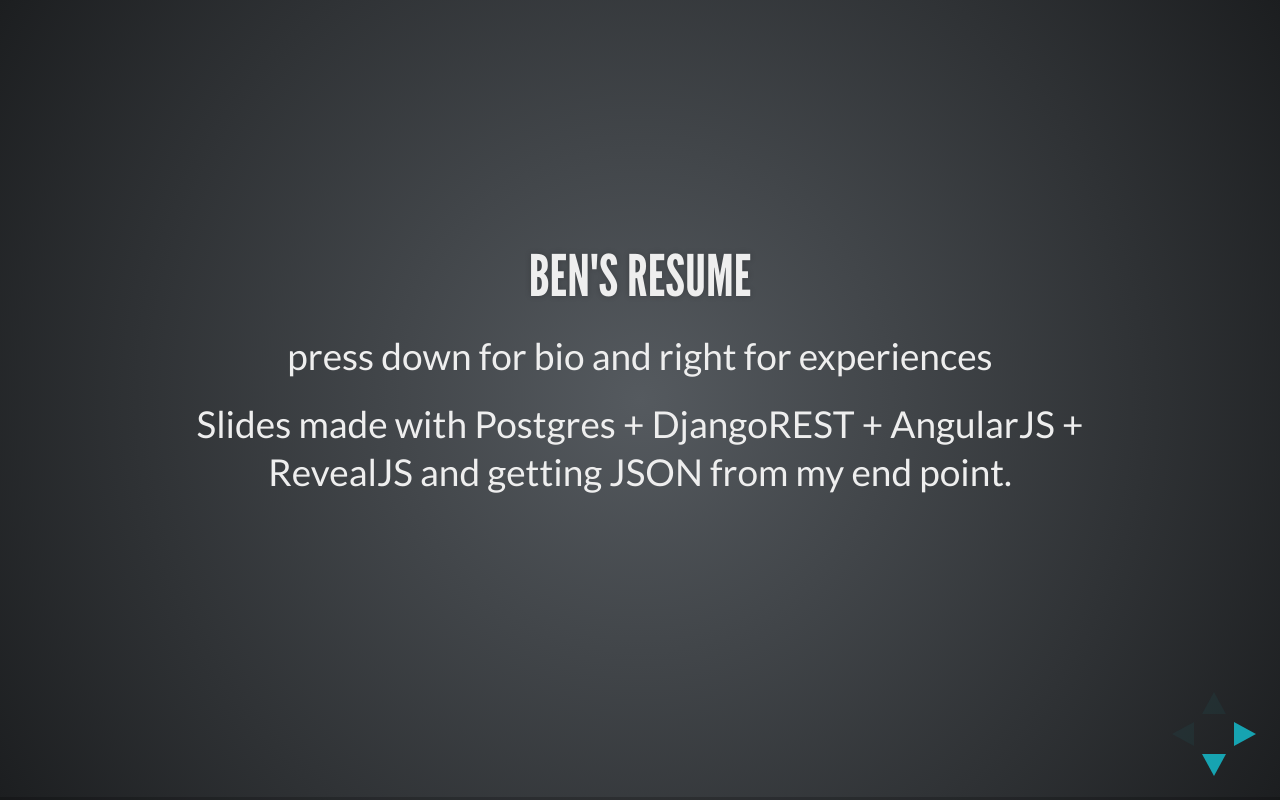
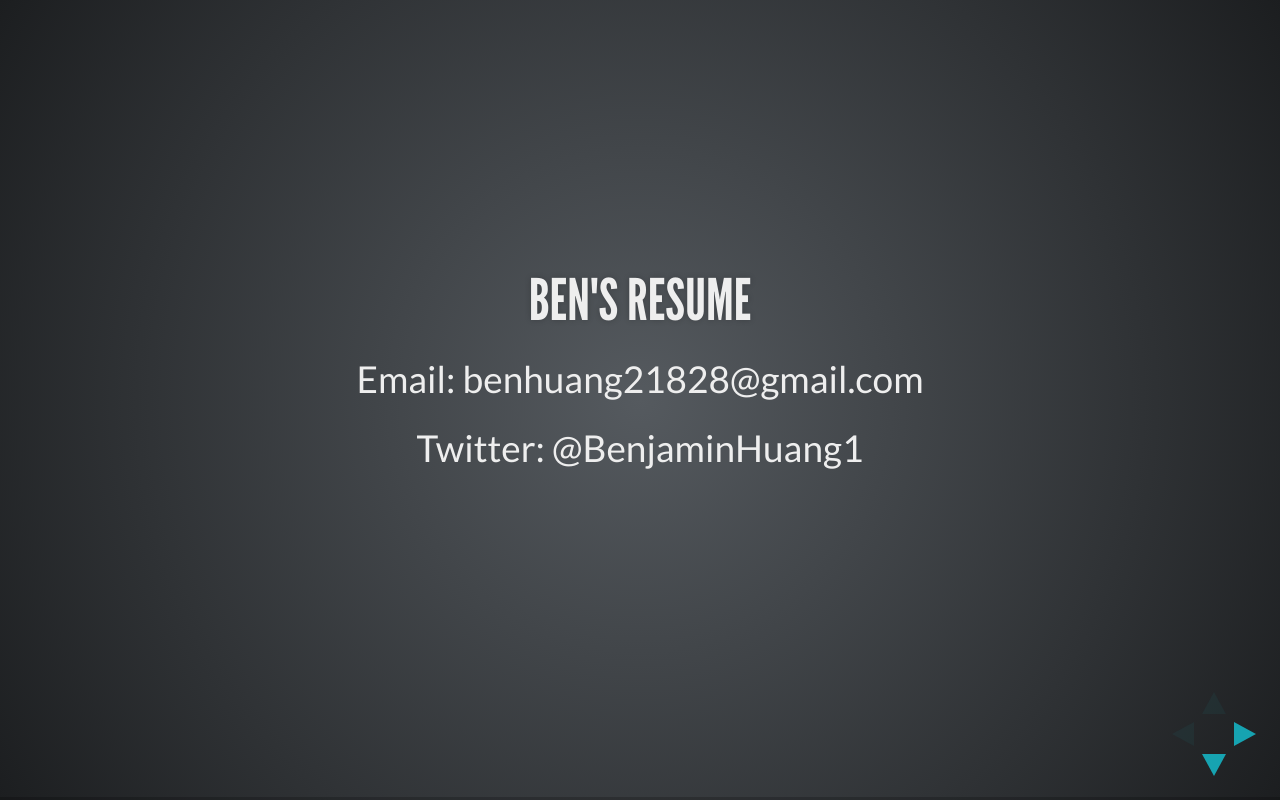
Before and after one commit to benhuang21828/benhuang21828.github.io, a website: page index.html in a window 1280 px wide. Drawn offline with nearby package versions, Linux system fonts and the light colour scheme; no server answers.

Commit message:
Update index.html

```diff
--- a/index.html
+++ b/index.html
@@ -50,8 +50,8 @@
 				<section>
 					<section>
 						<h3>Ben's Resume</h3>
-						<p>press down for bio and right for experiences</p>
-						<p font-size="12">Slides made with Postgres + DjangoREST + AngularJS + RevealJS and getting JSON from my end point.</p>
+						<p>Email: benhuang21828@gmail.com</p>
+						<p font-size="12">Twitter: @BenjaminHuang1</p>
 
 
 					</section>
```
